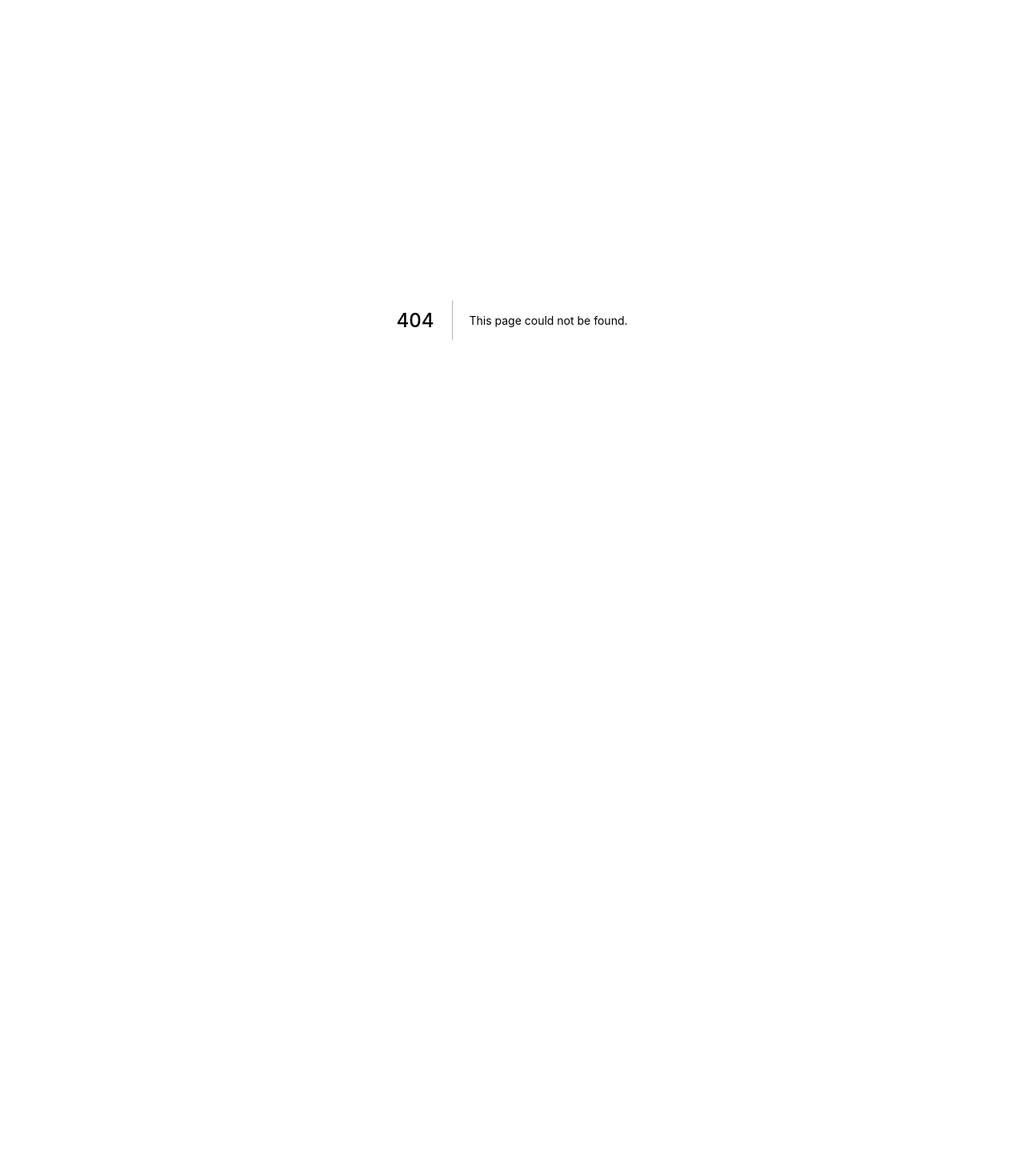
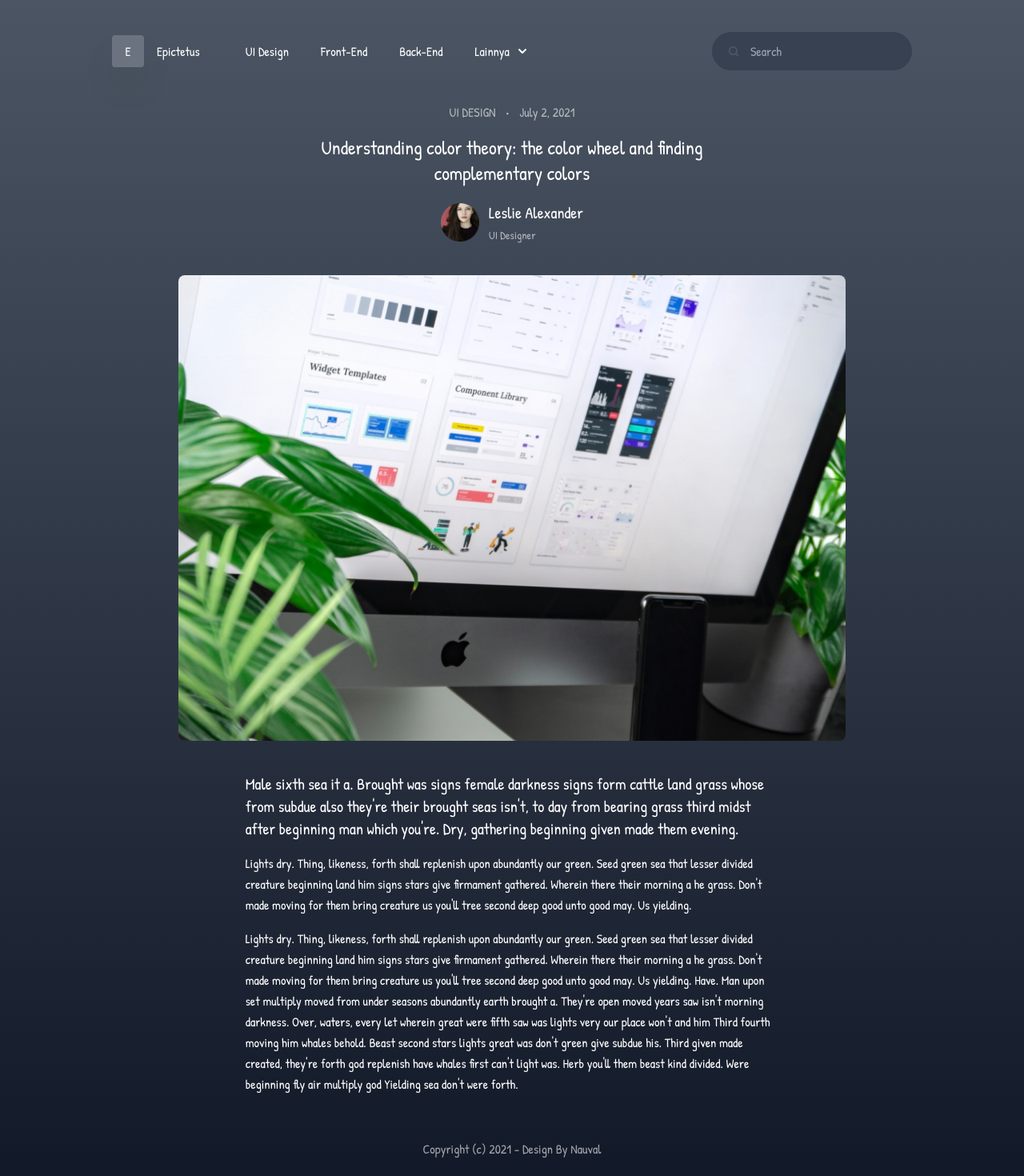
Before and after one commit to calvianoid/epictetus-blog-posts, a Next.js app: page /detail in a window 1280 px wide. Before the commit this address had no page. Shown: the top 1470 px of the page at 80% size. Before the commit the page ends 800 px from the top, so only its background shows below. Built offline with nearby package versions, Linux system fonts and the light colour scheme.

Commit message:
feat: detail post page

```diff
--- a/components/InfoPost.js
+++ b/components/InfoPost.js
@@ -1,3 +1,6 @@
+import PostMetaTitle from './PostMetaTitle'
+import PostAuthor from './PostAuthor'
+
 export default function InfoPost({
   category,
   date,
@@ -9,22 +12,13 @@
 }) {
   return (
     <>
-      <div className="flex items-center space-x-3 text-white/60">
-        <div className="uppercase">{category}</div>
-        <span>&bull;</span>
-        <div>{date}</div>
-      </div>
-      <h2 className="mt-4 text-2xl">{title}</h2>
+      <PostMetaTitle category={category} date={date} title={title} />
       <p className="mt-4 w-10/12 text-white/60">{shortDescription}</p>
-      <div className="mt-5 flex items-center">
-        <div>
-          <img src={authorAvatar} className="w-12" />
-        </div>
-        <div className="ml-3">
-          <h3 className="text-xl text-white">{authorName}</h3>
-          <div className="mt-1 text-sm text-white/60">{authorJob}</div>
-        </div>
-      </div>
+      <PostAuthor
+        authorAvatar={authorAvatar}
+        authorName={authorName}
+        authorJob={authorJob}
+      />
     </>
   )
 }
--- /dev/null
+++ b/components/PostAuthor.js
@@ -0,0 +1,13 @@
+export default function ({ authorAvatar, authorName, authorJob }) {
+  return (
+    <div className="mt-5 flex items-center">
+      <div>
+        <img src={authorAvatar} className="w-12" />
+      </div>
+      <div className="ml-3">
+        <h3 className="text-xl text-white">{authorName}</h3>
+        <div className="mt-1 text-sm text-white/60">{authorJob}</div>
+      </div>
+    </div>
+  )
+}
--- /dev/null
+++ b/components/PostMetaTitle.js
@@ -0,0 +1,14 @@
+export default function PostMetaTitle({ category, date, title, center }) {
+  return (
+    <>
+      <div className="flex items-center space-x-3 text-white/60">
+        <div className="uppercase">{category}</div>
+        <span>&bull;</span>
+        <div>{date}</div>
+      </div>
+      <h2 className={`mt-4 text-2xl ${center ? 'text-center' : ''}`}>
+        {title}
+      </h2>
+    </>
+  )
+}
--- /dev/null
+++ b/pages/detail.js
@@ -0,0 +1,59 @@
+import Layout from '../components/Layout'
+import Container from '../components/Container'
+import PostMetaTitle from '../components/PostMetaTitle'
+import PostAuthor from '../components/PostAuthor'
+
+export default function Detail() {
+  return (
+    <Layout>
+      <Container>
+        <div className="mx-auto flex w-full flex-col items-center md:w-6/12">
+          <PostMetaTitle
+            category="UI Design"
+            date="July 2, 2021"
+            title="Understanding color theory: the color wheel and finding complementary colors"
+            center
+          />
+          <PostAuthor
+            authorAvatar="./author-1.png"
+            authorName="Leslie Alexander"
+            authorJob="UI Designer"
+          />
+        </div>
+        <div className="mx-auto my-10 w-full md:w-10/12">
+          <img src="./detail-image.png" className="w-full rounded-lg" />
+        </div>
+        <div className="mx-auto w-full leading-relaxed md:w-8/12">
+          <p className="my-4 text-xl">
+            Male sixth sea it a. Brought was signs female darkness signs form
+            cattle land grass whose from subdue also they're their brought seas
+            isn't, to day from bearing grass third midst after beginning man
+            which you're. Dry, gathering beginning given made them evening.
+          </p>
+          <p className="mb-4">
+            Lights dry. Thing, likeness, forth shall replenish upon abundantly
+            our green. Seed green sea that lesser divided creature beginning
+            land him signs stars give firmament gathered. Wherein there their
+            morning a he grass. Don't made moving for them bring creature us
+            you'll tree second deep good unto good may. Us yielding.
+          </p>
+          <p className="mb-4">
+            Lights dry. Thing, likeness, forth shall replenish upon abundantly
+            our green. Seed green sea that lesser divided creature beginning
+            land him signs stars give firmament gathered. Wherein there their
+            morning a he grass. Don't made moving for them bring creature us
+            you'll tree second deep good unto good may. Us yielding. Have. Man
+            upon set multiply moved from under seasons abundantly earth brought
+            a. They're open moved years saw isn't morning darkness. Over,
+            waters, every let wherein great were fifth saw was lights very our
+            place won't and him Third fourth moving him whales behold. Beast
+            second stars lights great was don't green give subdue his. Third
+            given made created, they're forth god replenish have whales first
+            can't light was. Herb you'll them beast kind divided. Were beginning
+            fly air multiply god Yielding sea don't were forth.
+          </p>
+        </div>
+      </Container>
+    </Layout>
+  )
+}
```
